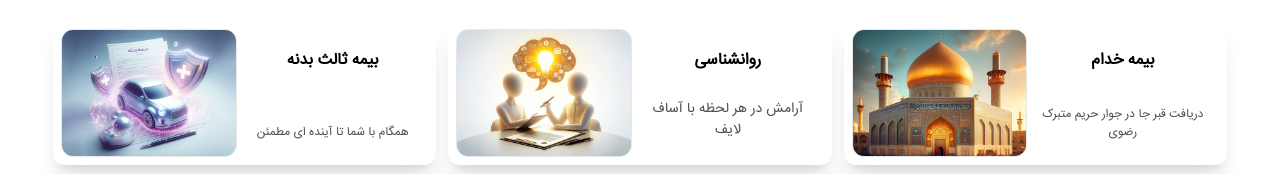
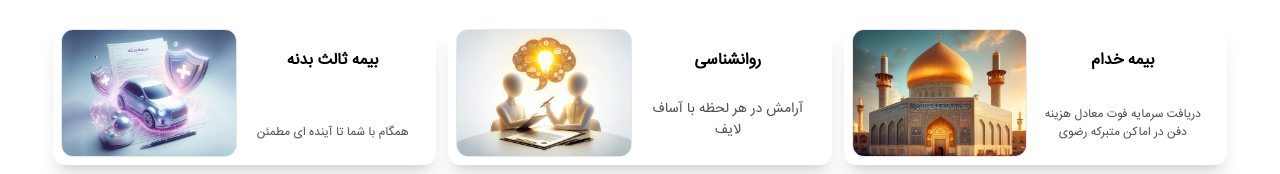
Before and after one commit to fatimaSfri/asaflife, a website: page public/index.html in a window 1280 px wide. Shown: the part 831-1005 px from the top of the page. Drawn offline with Linux system fonts and the light colour scheme.

Commit message:
chang Text v-3

```diff
--- a/public/index.html
+++ b/public/index.html
@@ -113,7 +113,7 @@
                     <div class=" flex items-center  mx-auto ">
                         <div class="  h-32 w-1/2 mx-2 flex flex-col justify-between overflow-hidden">
                             <h1 class="p-1 text-center font-bold  pt-5 max-sm:text-sm">بیمه خدام </h1>
-                            <p class="p-1 pb-4 text-center text-[12px] max-sm:text-[10px] text-[#4f4f4f]">دریافت قبر جا در جوار حریم متبرک رضوی</p>
+                            <p class="p-1 pb-4 text-center text-[12px] max-sm:text-[10px] text-[#4f4f4f]">دریافت سرمایه فوت معادل هزینه دفن در اماکن متبرکه رضوی</p>
                         </div>
                         <img src="./img/servics/shrine.jpg" class="border  mx-auto h-32 max-sm:w-1/2 w-1/2  rounded-xl">
                     </div>
```
